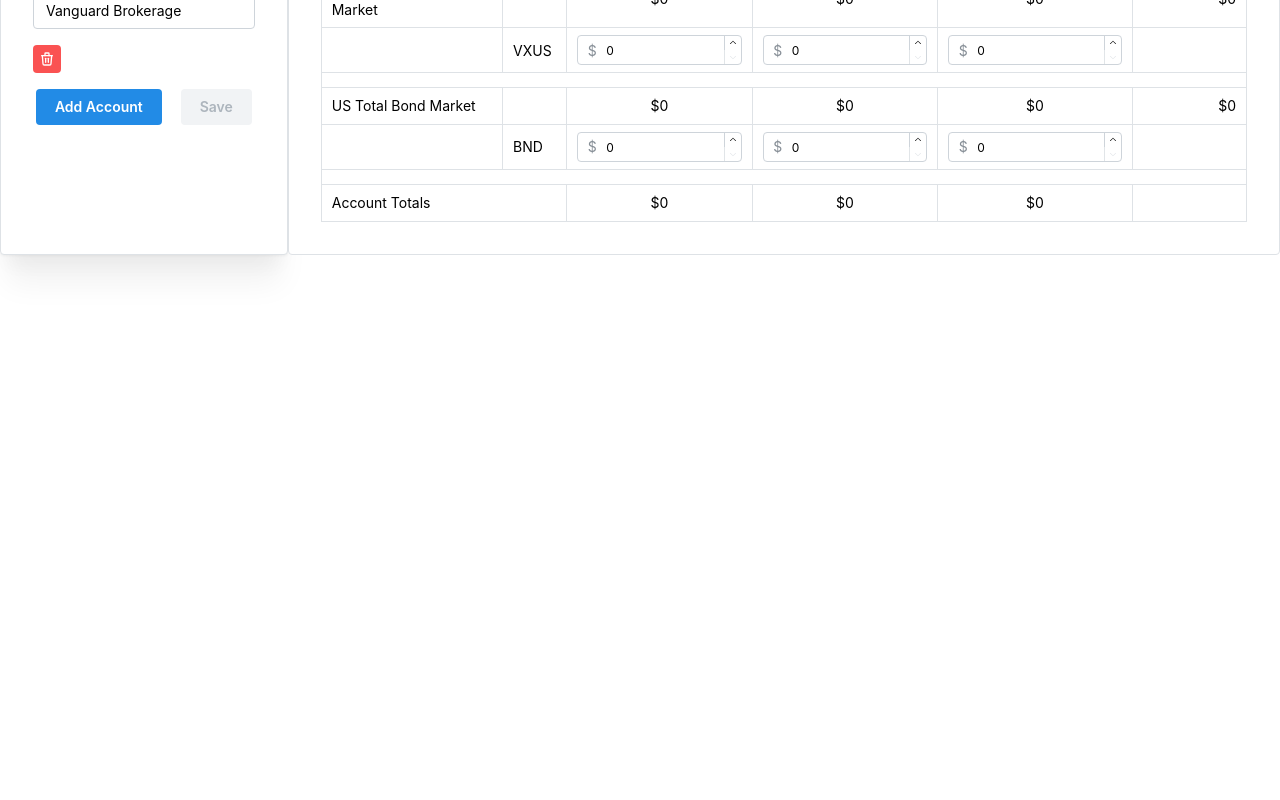
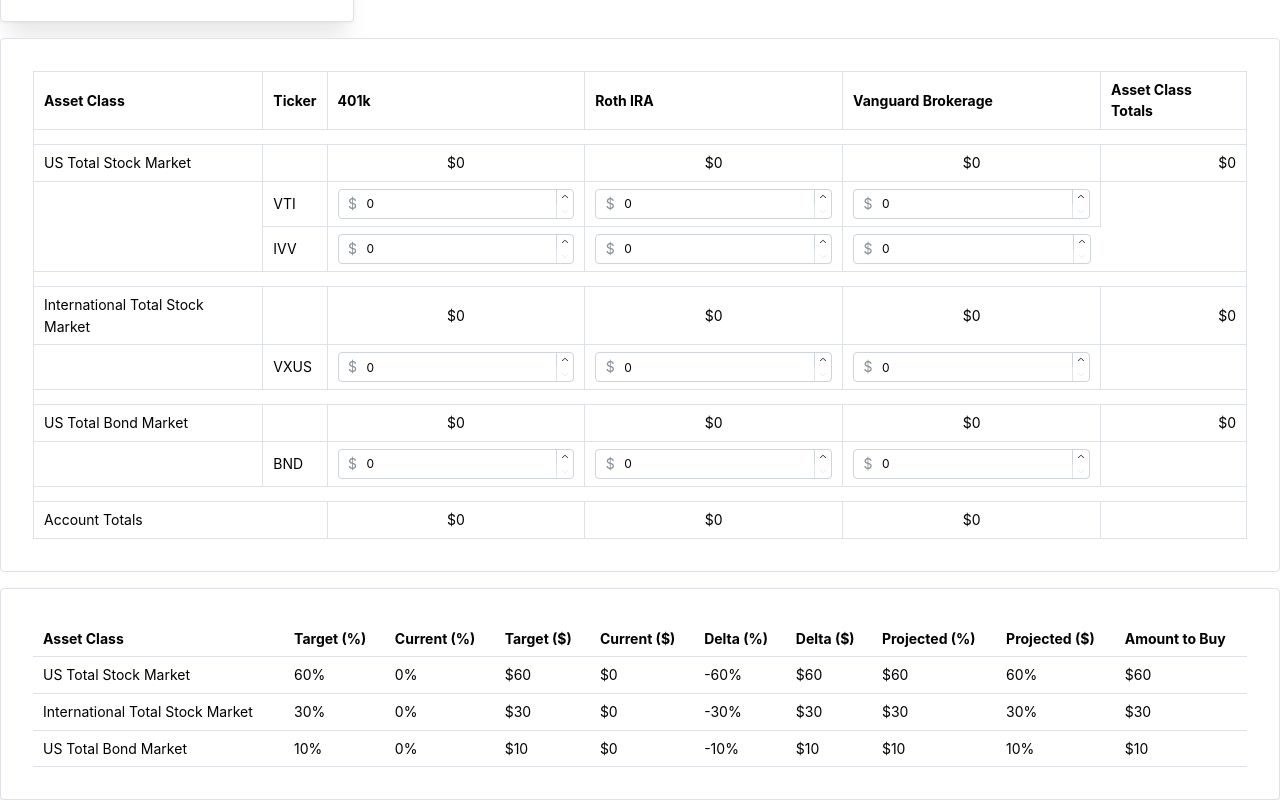
Before and after one commit to Blacksmoke16/rebalancer, a React (Vite) app: page / in a window 1280 px wide. Shown: the part 283-1083 px from the top of the page. Before the commit the page ends 800 px from the top, so only its background shows below. Built offline with nearby package versions, Linux system fonts and the light colour scheme.

Commit message:
Implement logic

```diff
--- a/src/App.tsx
+++ b/src/App.tsx
@@ -1,4 +1,4 @@
-import { ActionIcon, Box, Button, Center, Group, NumberFormatter, NumberInput, Paper, ScrollArea, Table, TableTbody, TableTd, TableTh, TableThead, TableTr, TextInput, Title } from '@mantine/core';
+import { ActionIcon, Box, Button, Center, Group, NumberFormatter, NumberInput, Paper, ScrollArea, Stack, Table, TableTbody, TableTd, TableTh, TableThead, TableTr, TextInput, Title } from '@mantine/core';
 import { formRootRule, isNotEmpty, useForm } from '@mantine/form';
 import { randomId, useListState } from '@mantine/hooks';
 import { IconTrash } from '@tabler/icons-react';
@@ -79,6 +79,34 @@ export default function App() {
     const [accounts, accountList] = useListState<Account>(defaultAccounts());
     const [portfolio, setPortfolio] = useState<AssetClass[]>(defaultAssetClasses);
 
+    // TODO: Make this bound to an input
+    const toInvest = 100;
+
+    const currentPercentage = (assetClass: AssetClass) => (currentForAssetClass(assetClass) / totalDollars()) || 0;
+    const targetDollars = (assetClass: AssetClass) => (totalDollars() + toInvest) * (assetClass.allocation / 100);
+    const amountToBuy = (assetClass: AssetClass): number => {
+        if (toInvest <= 0) {
+            return 0;
+        }
+
+        const deltaDollars = targetDollars(assetClass) - currentForAssetClass(assetClass);
+
+        const positiveDeltaDollars = portfolio.reduce((acc, ac) => {
+            const delta = targetDollars(ac) - currentForAssetClass(ac);
+
+            if (0 >= delta) {
+                return acc;
+            }
+
+            return acc + delta;
+        }, 0);
+
+        return Math.max(
+            0,
+            toInvest * (deltaDollars / positiveDeltaDollars),
+        );
+    };
+
     const accountForm = useForm({
         mode: 'uncontrolled',
         initialValues: {
@@ -113,8 +141,48 @@ export default function App() {
         setPortfolio(port);
     }
 
+    function totalForAccount(accountName: string): number {
+        return portfolio.reduce((assetAcc, p) => {
+            return assetAcc + p.funds.reduce((fundAcc, f) => {
+                return fundAcc + (f.values[accountName] ?? 0);
+            }, 0);
+        }, 0);
+    }
+
+    function currentForAssetClass(assetClass: AssetClass): number {
+        return portfolio.reduce((acc, ac) => {
+            if (assetClass.name !== ac.name) {
+                return acc;
+            }
+
+            return acc + ac.funds.reduce((fundAcc, f) => {
+                return fundAcc + (Object.values(f.values).reduce((valueAcc, v) => valueAcc + v, 0) || 0);
+            }, 0);
+        }, 0);
+    }
+
+    function totalForAssetClassAccount(assetClassName: string, accountName: string): number {
+        return portfolio.reduce((acc, assetClass) => {
+            if (assetClassName !== assetClass.name) {
+                return acc;
+            }
+
+            return acc + assetClass.funds.reduce((fundAcc, f) => {
+                return fundAcc + (f.values[accountName] ?? 0);
+            }, 0);
+        }, 0);
+    }
+
+    function totalDollars(): number {
+        return portfolio.reduce((acc, a) => {
+            return acc + currentForAssetClass(a);
+        }, 0);
+    }
+
     return (
-        <Box display="flex" mt={4}>
+        <Box display="flex">
+            <Stack>
+                <Group align="stretch">
                     <Paper shadow="xl" withBorder p="xl">
                         <Title order={3}>Accounts</Title>
                         <form
@@ -183,21 +251,13 @@ export default function App() {
                                                                         {accounts.map((account) => (
                                                                             <TableTd key={`${assetClass.name}-${account.key}-total`}>
                                                                                 <Center>
-                                                                            <NumberFormatter prefix="$" value={
-                                                                                assetClass.funds.reduce((acc, fund) => {
-                                                                                    return acc + fund.values[account.name];
-                                                                                }, 0) || 0
-                                                                            }/>
+                                                                                    <NumberFormatter prefix="$" value={totalForAssetClassAccount(assetClass.name, account.name)}/>
                                                                                 </Center>
                                                                             </TableTd>
                                                                         ))}
                                                                         <TableTd>
                                                                             <Group justify="flex-end">
-                                                                        <NumberFormatter prefix="$" value={
-                                                                            assetClass.funds.reduce((acc, fund) => {
-                                                                                return acc + Object.values(fund.values).reduce((fundAcc, v) => fundAcc + v, 0);
-                                                                            }, 0)
-                                                                        }/>
+                                                                                <NumberFormatter prefix="$" value={currentForAssetClass(assetClass)}/>
                                                                             </Group>
                                                                         </TableTd>
                                                                     </TableTr>
@@ -247,13 +307,7 @@ export default function App() {
                                         {accounts.map((account) => (
                                             <TableTd key={`${account.key}-total`}>
                                                 <Center>
-                                            <NumberFormatter prefix="$" value={
-                                                portfolio.reduce((assetAcc, p) => {
-                                                    return assetAcc + p.funds.reduce((fundAcc, f) => {
-                                                        return fundAcc + (f.values[account.name] ?? 0);
-                                                    }, 0);
-                                                }, 0)
-                                            }/>
+                                                    <NumberFormatter prefix="$" value={totalForAccount(account.name)}/>
                                                 </Center>
                                             </TableTd>
                                         ))}
@@ -263,7 +317,69 @@ export default function App() {
                             </Table>
                         </Paper>
                     </ScrollArea>
+                </Group>
+
+                <Paper shadow="xl" withBorder p="xl">
+                    <Table>
+                        <TableThead>
+                            <TableTr>
+                                <TableTh>Asset Class</TableTh>
+                                <TableTh>Target (%)</TableTh>
+                                <TableTh>Current (%)</TableTh>
+                                <TableTh>Target ($)</TableTh>
+                                <TableTh>Current ($)</TableTh>
+                                <TableTh>Delta (%)</TableTh>
+                                <TableTh>Delta ($)</TableTh>
+                                <TableTh>Projected (%)</TableTh>
+                                <TableTh>Projected ($)</TableTh>
+                                <TableTh>Amount to Buy</TableTh>
+                            </TableTr>
+                            {
+                                portfolio.map((assetClass) => {
+                                    return (
+                                        <TableTr key={assetClass.name}>
+                                            <TableTd>{assetClass.name}</TableTd>
+                                            <TableTd>
+                                                <NumberFormatter suffix="%" value={assetClass.allocation}/>
+                                            </TableTd>
+                                            <TableTd>
+                                                <NumberFormatter suffix="%" value={currentPercentage(assetClass) * 100} decimalScale={2}/>
+                                            </TableTd>
+                                            <TableTd>
+                                                <NumberFormatter prefix="$" thousandSeparator value={targetDollars(assetClass)}/>
+                                            </TableTd>
+                                            <TableTd>
+                                                <NumberFormatter prefix="$" thousandSeparator value={
+                                                    currentForAssetClass(assetClass)
+                                                }/>
+                                            </TableTd>
+                                            <TableTd>
+                                                <NumberFormatter suffix="%" value={(currentPercentage(assetClass) * 100) - assetClass.allocation} decimalScale={2}/>
+                                            </TableTd>
+                                            <TableTd>
+                                                <NumberFormatter prefix="$" thousandSeparator value={
+                                                    targetDollars(assetClass) - currentForAssetClass(assetClass)
+                                                }/>
+                                            </TableTd>
+                                            <TableTd>
+                                                <NumberFormatter prefix="$" thousandSeparator value={
+                                                    currentForAssetClass(assetClass) + amountToBuy(assetClass)
+                                                }/>
+                                            </TableTd>
+                                            <TableTd>
+                                                <NumberFormatter suffix="%" value={((currentForAssetClass(assetClass) + amountToBuy(assetClass)) / (totalDollars() + toInvest)) * 100} decimalScale={2}/>
+                                            </TableTd>
+                                            <TableTd>
+                                                <NumberFormatter prefix="$" thousandSeparator value={amountToBuy(assetClass)}/>
+                                            </TableTd>
+                                        </TableTr>
+                                    );
+                                })
+                            }
+                        </TableThead>
+                    </Table>
+                </Paper>
+            </Stack>
         </Box>
-
     );
 }
```
Lines whose indentation alone changed are shown as unchanged.
